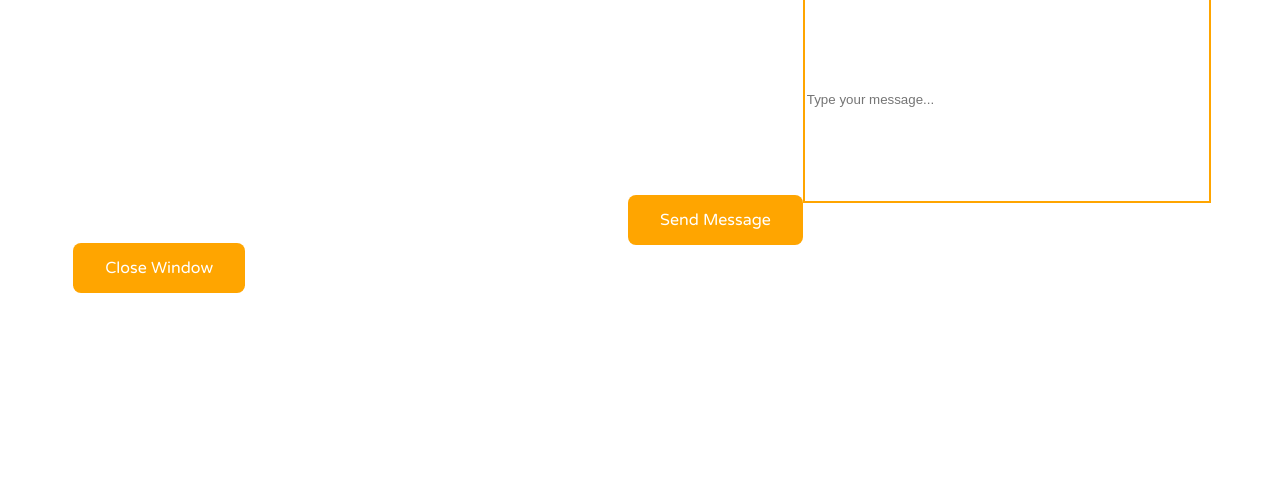
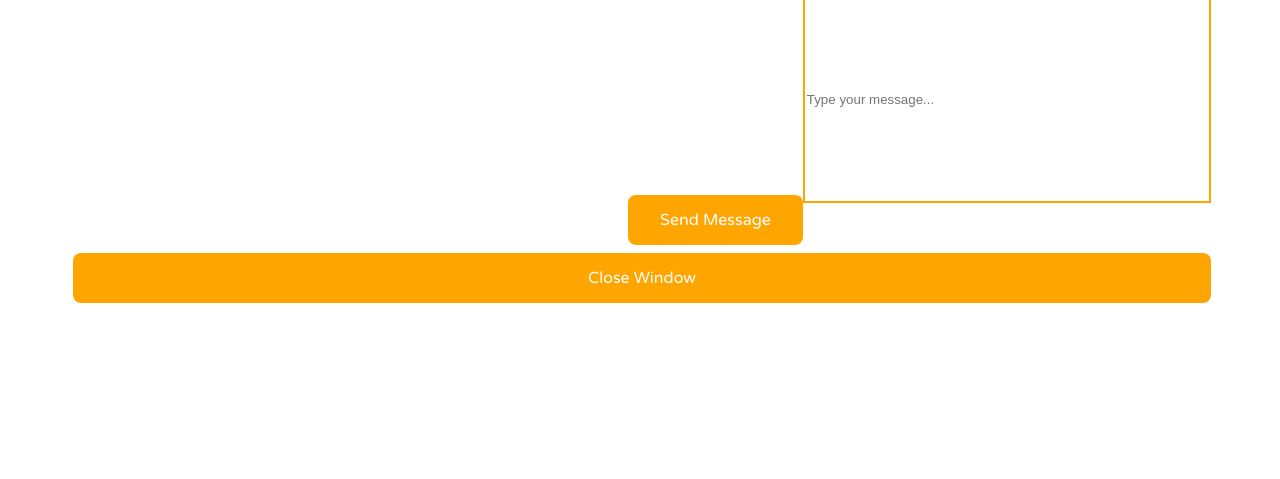
Before and after one commit to glasgow18/team-8, a Django app: template templates/chatbot.html in a window 1280 px wide. Shown: the part 477-956 px from the top of the page. Run offline with Django 3.2, Linux system fonts and the light colour scheme; the template is opened without the code that fills it, so the values that code supplies are empty.

Commit message:
#smooth #curvy #allaboutthatbass

```diff
--- a/templates/chatbot.html
+++ b/templates/chatbot.html
@@ -47,7 +47,7 @@
                               </div>
 </form>
  <footer class="footer">    <div class='buttonclose'>
-                                <button class="close" id="escapeButton"
+                                <button class="close" id="escapeButton" style="width:100%"
                                         onclick="closewindow()"
                                         onmouseover="changeOut()"
                                         onmouseout="changeOn()"
--- a/templates/css/homePageDesign.css
+++ b/templates/css/homePageDesign.css
@@ -12,6 +12,7 @@ height:100%;
 {
 margin:auto;
 text-align:center;
+margin-bottom:5%;
 }
 p
 {
@@ -141,3 +142,8 @@ width: 90%;
 height: 100%;
 margin: auto;
 }
+
+#escapeButton
+{
+width: 100%;}
+}
```
